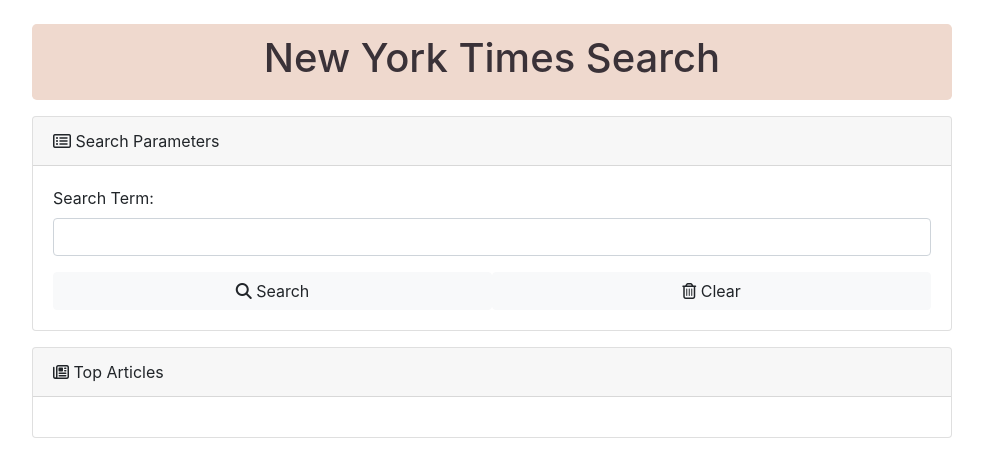
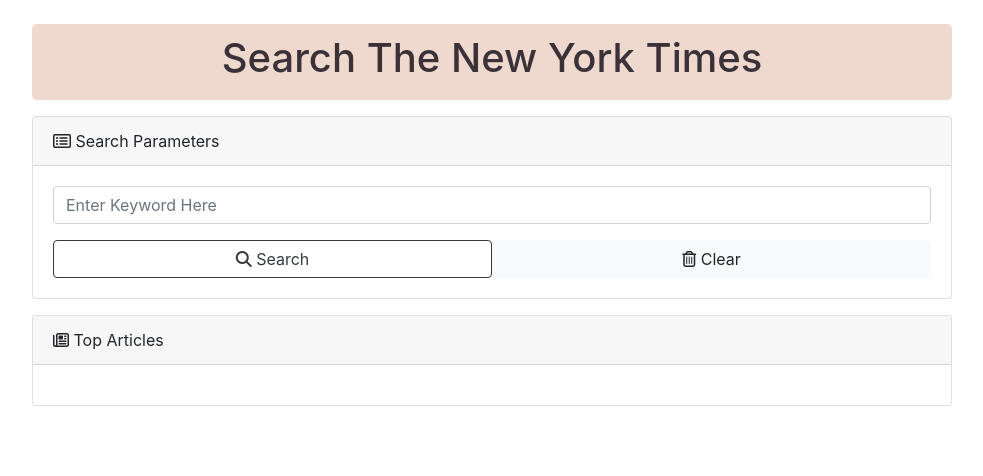
Before and after one commit to PhoebeYahengWu/New-York-Times-Article-Search-AJAX, a plain HTML site: page index.html in a window 1280 px wide. Shown: the whole page, without its empty margins (148-1131 px from the left). Drawn offline with nearby package versions, Linux system fonts and the light colour scheme.

Commit message:
Revise design to make it more user friendly

```diff
--- a/index.html
+++ b/index.html
@@ -6,7 +6,7 @@
     <script src="https://kit.fontawesome.com/a076d05399.js"></script>
     <link rel="stylesheet" href="https://stackpath.bootstrapcdn.com/bootstrap/4.4.1/css/bootstrap.min.css" integrity="sha384-Vkoo8x4CGsO3+Hhxv8T/Q5PaXtkKtu6ug5TOeNV6gBiFeWPGFN9MuhOf23Q9Ifjh" crossorigin="anonymous">
     <link rel="stylesheet" href="style.css">
-    <title>New York Times Search</title>
+    <title>The New York Times Search</title>
 </head>
 <body>
 
@@ -14,7 +14,7 @@
      <div class="row h-100 justify-content-center align-items-center">
         <div class="col-10">
         <div class="jumbotron text-center mt-4 mb-3">
-        <h1 class="display-5">New York Times Search</h1>
+        <h1 class="display-5">Search The New York Times</h1>
       </div>
     </div>
     </div>
@@ -28,14 +28,14 @@
 
         <div class="card-body">
         <div class="form-group">
-          <label for="searchTerm">Search Term:</label>
-          <input type="text" class="form-control" id="searchTerm">
+          <!-- <label for="searchTerm">Search Keyword:</label> -->
+          <input type="text" class="form-control" id="searchTerm" placeholder="Enter Keyword Here">
         </div>
 
         <table style="width:100%">
           <tbody>
            <tr>
-            <button type="submit" id="run-search" class="btn btn-light" style="width:50%;"><i class="fas fa-search"></i> Search</button>
+            <button type="submit" id="run-search" class="btn btn-outline-dark" style="width:50%;"><i class="fas fa-search"></i> Search</button>
             <button type="submit" id="clear-all" class="btn btn-light" style="width:50%;"><i class="far fa-trash-alt"></i> Clear</button>
           </tr>
          </tbody>
```
